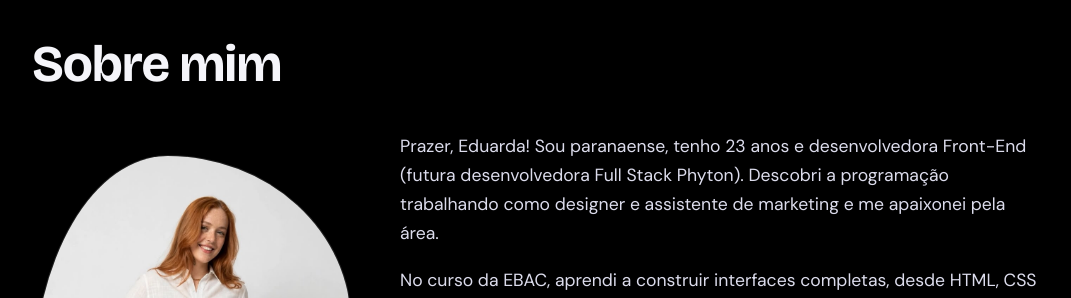
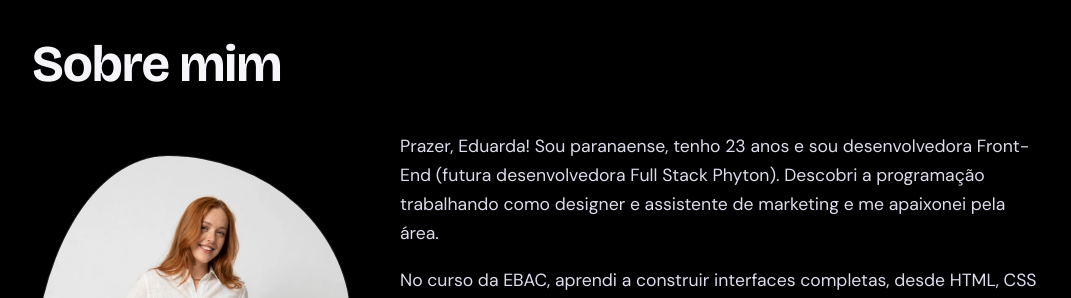
Before and after one commit to dudahudziak/portfolio, a React (Vite) app: page / in a window 1280 px wide. Shown: the part 860-1158 px from the top of the page, without its empty margins (68-1139 px from the left). Built offline with nearby package versions, Linux system fonts and the light colour scheme.

Commit message:
Correção

```diff
--- a/src/data/portfolio.js
+++ b/src/data/portfolio.js
@@ -7,7 +7,7 @@ export const profile = {
   location: 'Serra Negra, SP',
   email: 'vitoriahudziak@outlook.com',
   about: [
-    'Prazer, Eduarda! Sou paranaense, tenho 23 anos e desenvolvedora Front-End (futura desenvolvedora Full Stack Phyton). Descobri a programação trabalhando como designer e assistente de marketing e me apaixonei pela área.',
+    'Prazer, Eduarda! Sou paranaense, tenho 23 anos e sou desenvolvedora Front-End (futura desenvolvedora Full Stack Phyton). Descobri a programação trabalhando como designer e assistente de marketing e me apaixonei pela área.',
   'No curso da EBAC, aprendi a construir interfaces completas, desde HTML, CSS e JavaScript até React, Next.js e TypeScript. Também estudei design responsivo (Sass, Bootstrap e Tailwind), testes unitários e de integração, qualidade de código, PWAs, performance, micro frontends, cloud e DevOps, sempre trabalhando com Git. Estou buscando uma vaga junior, para que eu possa desenvolver meus conhecimentos e construir uma carreira sólida.',
   ],
   formspreeId: 'xoejgron',
```
